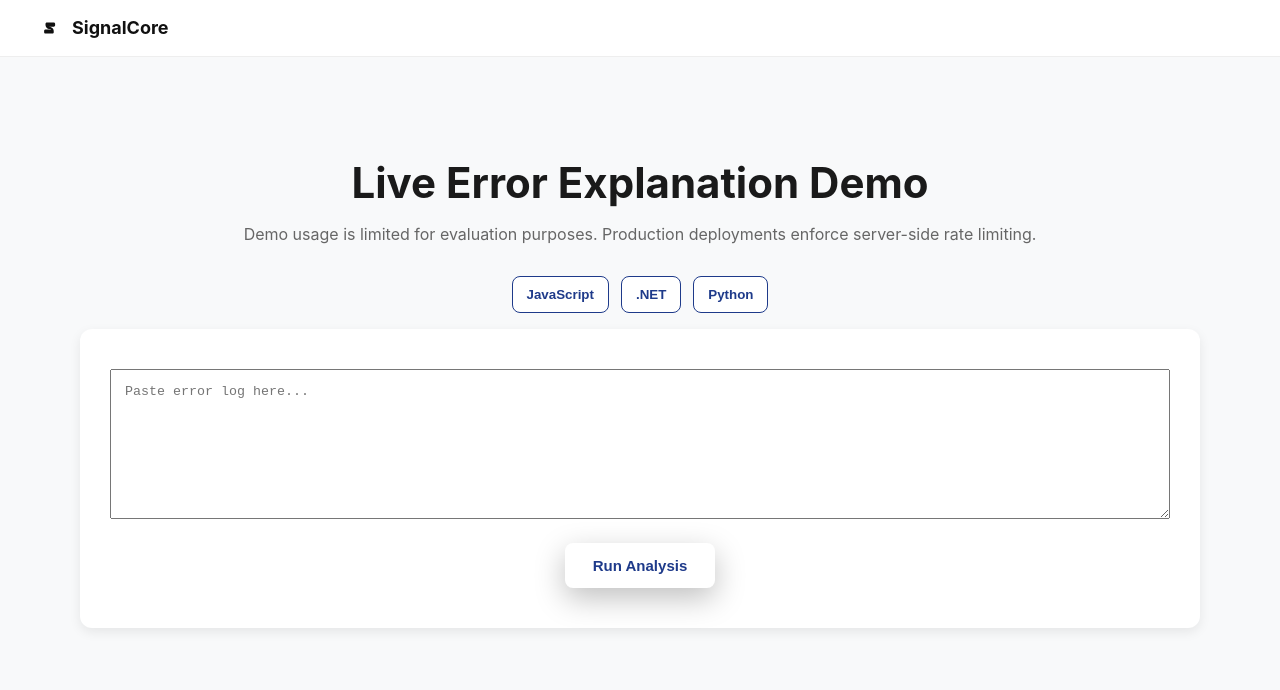
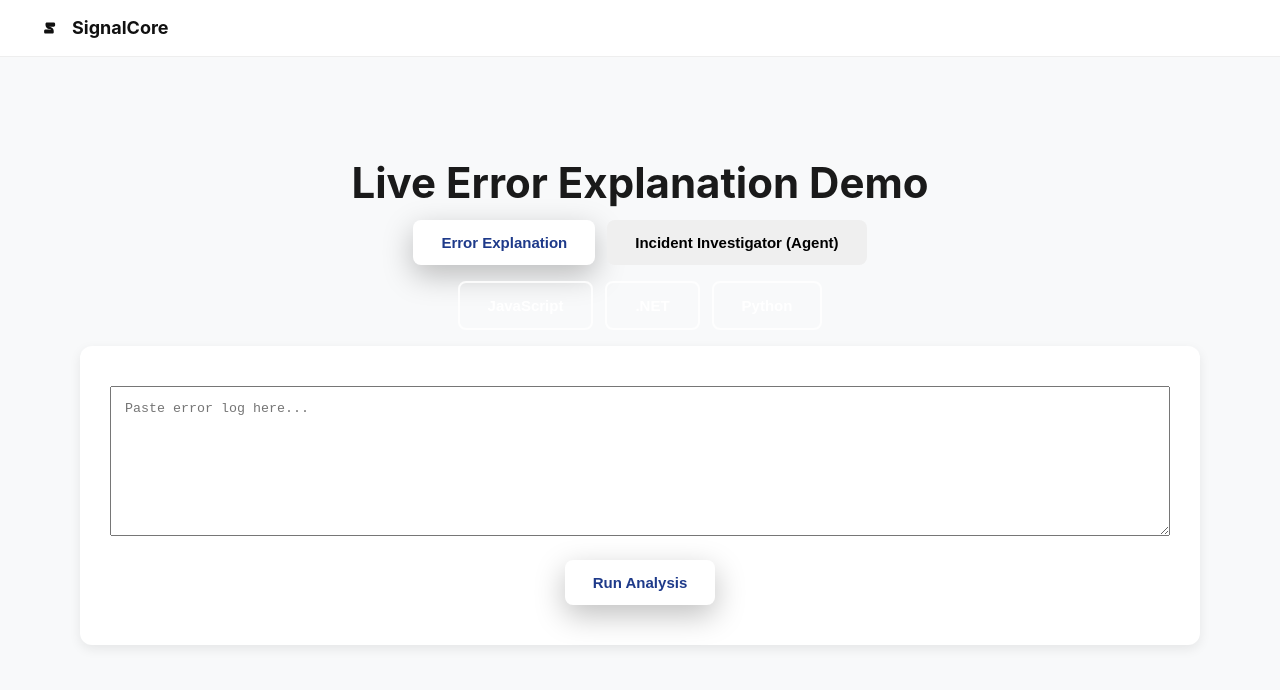
Before and after one commit to vermanshuman/signalcore-frontend, a React (Vite) app: page /#/demo in a window 1280 px wide. Shown: the top 690 px of the page. Built offline with nearby package versions, Linux system fonts and the light colour scheme.

Commit message:
AI Agent

```diff
--- a/src/pages/DemoPage.jsx
+++ b/src/pages/DemoPage.jsx
@@ -12,8 +12,17 @@ function ResultCard({ title, children }) {
     );
 }
 
+function getInitialMode() {
+    const hash = window.location.hash || "";
+    const query = hash.split("?")[1];
+    if (!query) return "explain";
+    const params = new URLSearchParams(query);
+    return params.get("mode") === "agent" ? "agent" : "explain";
+}
+
 export default function DemoPage() {
     const [logs, setLogs] = useState("");
+    const [mode, setMode] = useState(getInitialMode);
     const [loading, setLoading] = useState(false);
     const [error, setError] = useState("");
     const [result, setResult] = useState(null);
@@ -31,7 +40,17 @@ export default function DemoPage() {
         setResult(null);
 
         try {
-            const data = await post("/v1/demo/error-explain", { logs });
+            const endpoint =
+                mode === "agent"
+                    ? "/v1/demo/incident-investigator"
+                    : "/v1/demo/error-explain";
+
+            const payload =
+                mode === "agent"
+                    ? { error_log: logs }
+                    : { logs };
+
+            const data = await post(endpoint, payload);
             setResult(data);
         } catch (e) {
             setError(e.message);
@@ -40,18 +59,47 @@ export default function DemoPage() {
         }
     }
 
+    function setSample(sample) {
+        setLogs(sample);
+        setResult(null);
+        setError("");
+    }
+
     return (
         <>
-            {loading && <LoadingOverlay message="Analyzing error…" />}
+            {loading && <LoadingOverlay message="Analyzing…" />}
 
             <section className="features">
                 <div className="container">
-                    <h2 style={{ marginBottom: "16px" }}>Live Error Explanation Demo</h2>
+                    <h2 style={{ marginBottom: "12px" }}>
+                        {mode === "agent"
+                            ? "Incident Investigator Agent"
+                            : "Live Error Explanation Demo"}
+                    </h2>
 
-                    <p style={{ textAlign: "center", color: "#666", marginBottom: "32px" }}>
-                        Demo usage is limited for evaluation purposes.
-                        Production deployments enforce server-side rate limiting.
-                    </p>
+                    {/* MODE SWITCH */}
+                    <div
+                        style={{
+                            display: "flex",
+                            justifyContent: "center",
+                            gap: "12px",
+                            marginBottom: "16px",
+                        }}
+                    >
+                        <button
+                            className={`btn ${mode === "explain" ? "primary" : ""}`}
+                            onClick={() => setMode("explain")}
+                        >
+                            Error Explanation
+                        </button>
+
+                        <button
+                            className={`btn ${mode === "agent" ? "primary" : ""}`}
+                            onClick={() => setMode("agent")}
+                        >
+                            Incident Investigator (Agent)
+                        </button>
+                    </div>
 
                     {/* SAMPLE BUTTONS */}
                     <div
@@ -65,55 +113,31 @@ export default function DemoPage() {
                     >
                         <button
                             onClick={() =>
-                                setLogs("TypeError: Cannot read property id of undefined")
+                                setSample("TypeError: Cannot read property id of undefined")
                             }
-                            style={{
-                                padding: "10px 14px",
-                                borderRadius: "8px",
-                                border: "1px solid #1e3a8a",
-                                background: "#ffffff",
-                                color: "#1e3a8a",
-                                fontWeight: 600,
-                                cursor: "pointer",
-                            }}
+                            className="btn secondary"
                         >
                             JavaScript
                         </button>
 
                         <button
                             onClick={() =>
-                                setLogs(
+                                setSample(
                                     "NullReferenceException: Object reference not set to an instance of an object"
                                 )
                             }
-                            style={{
-                                padding: "10px 14px",
-                                borderRadius: "8px",
-                                border: "1px solid #1e3a8a",
-                                background: "#ffffff",
-                                color: "#1e3a8a",
-                                fontWeight: 600,
-                                cursor: "pointer",
-                            }}
+                            className="btn secondary"
                         >
                             .NET
                         </button>
 
                         <button
                             onClick={() =>
-                                setLogs(
+                                setSample(
                                     "AttributeError: 'NoneType' object has no attribute 'name'"
                                 )
                             }
-                            style={{
-                                padding: "10px 14px",
-                                borderRadius: "8px",
-                                border: "1px solid #1e3a8a",
-                                background: "#ffffff",
-                                color: "#1e3a8a",
-                                fontWeight: 600,
-                                cursor: "pointer",
-                            }}
+                            className="btn secondary"
                         >
                             Python
                         </button>
@@ -132,7 +156,6 @@ export default function DemoPage() {
                                 padding: "14px",
                                 marginBottom: "20px",
                                 opacity: loading ? 0.6 : 1,
-                    cursor: loading ? "not-allowed" : "text",
                             }}
                         />
 
@@ -141,7 +164,7 @@ export default function DemoPage() {
                             disabled={!logs.trim() || loading}
                             className="btn primary"
                         >
-                            Run Analysis
+                            {mode === "agent" ? "Investigate Incident" : "Run Analysis"}
                         </button>
                     </div>
 
@@ -151,47 +174,54 @@ export default function DemoPage() {
                         </div>
                     )}
 
-                    {result && (
+                    {/* AGENT RESULT */}
+                    {result && mode === "agent" && (
                         <div className="features-grid">
-                            <ResultCard title="Summary">
-                                <p>{result.summary}</p>
+                            <ResultCard title="Agent Execution">
+                                <ul style={{ listStyle: "none", paddingLeft: 0 }}>
+                                    {result.agent_steps.map((s, i) => (
+                                        <li key={i}>
+                                            <strong>{s.step}</strong> → {s.result}
+                                        </li>
+                                    ))}
+                                </ul>
                             </ResultCard>
 
-                            <ResultCard title="Error Layer">
-                                <strong>{result.error_layer}</strong>
+                            <ResultCard title="Agent Score">
+                                <strong>{Math.round(result.agent_score * 100)}%</strong>
                             </ResultCard>
 
-                            <ResultCard title="Diagnosis">
-                                <p>{result.diagnosis}</p>
+                            <ResultCard title="Root Cause">
+                                <p>{result.root_cause}</p>
                             </ResultCard>
 
-                            <ResultCard title="Checks">
+                            <ResultCard title="Contributing Factors">
                                 <ul>
-                                    {result.checks?.map((c, i) => (
+                                    {result.contributing_factors.map((c, i) => (
                                         <li key={i}>{c}</li>
                                     ))}
                                 </ul>
                             </ResultCard>
 
-                            <ResultCard title="Fix Suggestions">
+                            <ResultCard title="What to Check Next">
                                 <ul>
-                                    {result.fix?.map((f, i) => (
-                                        <li key={i}>{f}</li>
+                                    {result.checks_to_perform.map((c, i) => (
+                                        <li key={i}>{c}</li>
                                     ))}
                                 </ul>
                             </ResultCard>
 
-                            <ResultCard title="Not the Issue">
-                                <ul>
-                                    {result.not_the_issue?.map((n, i) => (
-                                        <li key={i}>{n}</li>
-                                    ))}
-                                </ul>
+                            <ResultCard title="Fix Priority">
+                                <strong>{result.fix_priority}</strong>
+                            </ResultCard>
+
+                            <ResultCard title="Recommended Fix">
+                                <p>{result.recommended_fix}</p>
                             </ResultCard>
 
                             <ResultCard title="Confidence">
                                 <strong>
-                                    {Math.round((result.confidence || 0) * 100)}%
+                                    {Math.round(result.confidence * 100)}%
                                 </strong>
                             </ResultCard>
                         </div>
--- a/src/pages/LandingPage.jsx
+++ b/src/pages/LandingPage.jsx
@@ -1,4 +1,3 @@
-import Header from "../components/layout/Header";
 import Hero from "../components/sections/Hero";
 import Problem from "../components/sections/Problem";
 import Features from "../components/sections/Features";
@@ -12,11 +11,22 @@ export default function LandingPage() {
     return (
         <>
             <Hero />
+
             <Problem />
+
             <Features />
+
             <HowItWorks />
+
             <Audience />
-            <CTA />
+
+            <CTA
+                title="Try the Incident Investigator Agent"
+                subtitle="A task-bounded AI agent that investigates production incidents using internal tools."
+                primaryLabel="Open Live Demo"
+                primaryHref="/#/demo?mode=agent"
+            />
+
             <Footer />
         </>
     );
```
Also changed, not shown: src/components/sections/CTA.jsx (+24 -6 lines), 2 other files (tests, documents, lock files or other folders). Lines whose indentation alone changed are shown as unchanged.
